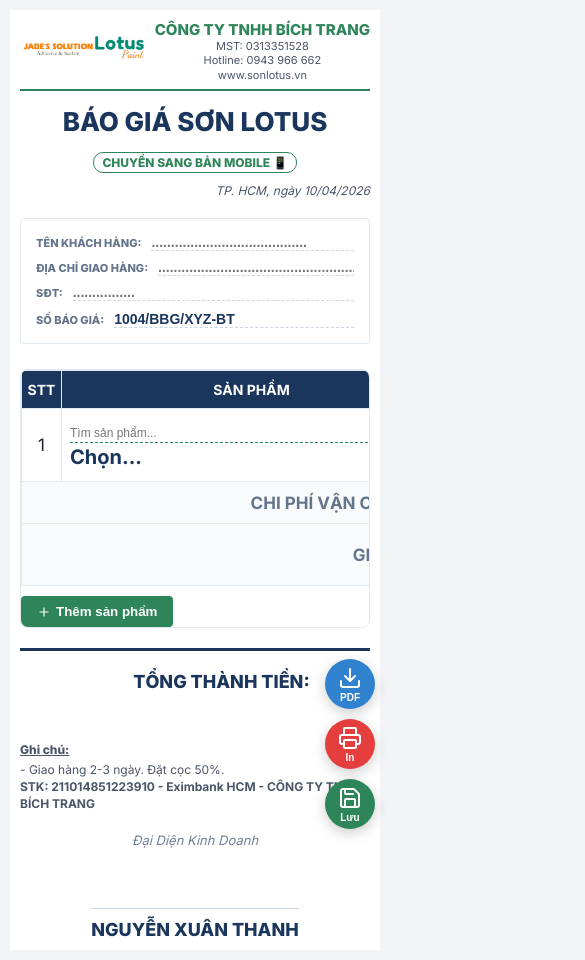
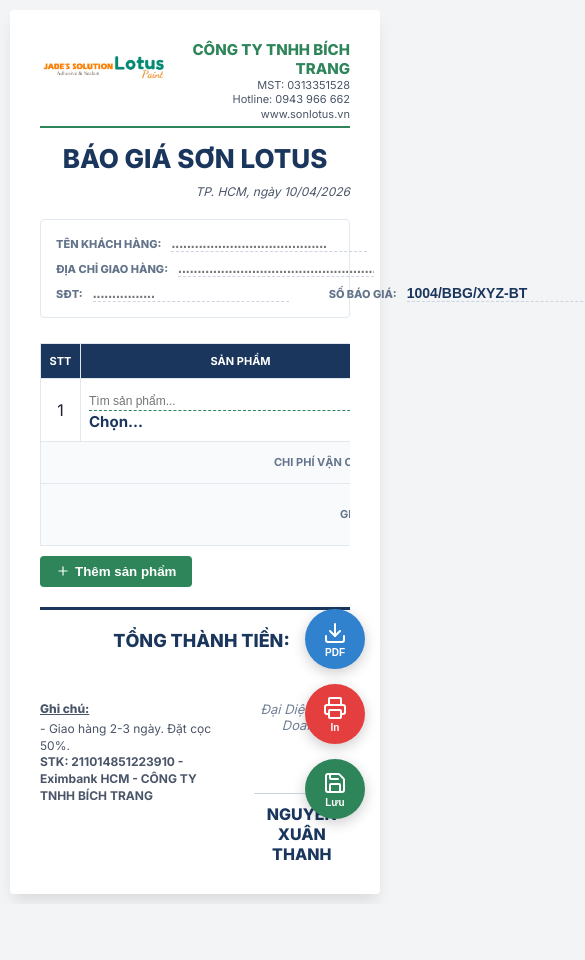
Before and after one commit to aicathanh/app-bao-gia-son, a React (Vite) app: page / in a window 390 px wide. Shown: the whole page, 585 px wide, since content can reach past the window. After the commit the page ends 904 px from the top, so only its background shows below. Built offline with nearby package versions, Linux system fonts and the light colour scheme.

Commit message:
Restore desktop version to original stable state

```diff
--- a/src/components/DesktopApp.jsx
+++ b/src/components/DesktopApp.jsx
@@ -100,12 +100,7 @@
                     </div>
                 </div>
 
-                <div className="quotation-title">
-                    BÁO GIÁ SƠN LOTUS
-                    <div style={{ marginTop: '5px' }}>
-                        <Link to="/mobile" style={{ fontSize: '12px', color: '#2F855A', textDecoration: 'none', border: '1px solid #2F855A', padding: '2px 8px', borderRadius: '10px' }}>CHUYỂN SANG BẢN MOBILE 📱</Link>
-                    </div>
-                </div>
+                <div className="quotation-title">BÁO GIÁ SƠN LOTUS</div>
                 <div className="date-line">TP. HCM, ngày {today}</div>
 
                 {/* Customer Section */}
--- a/src/styles/index.css
+++ b/src/styles/index.css
@@ -199,35 +199,6 @@
   gap: 5px;
 }
 
-/* MOBILE FIXES */
-@media (max-width: 768px) {
-  body { font-size: 18px; } /* Even larger font */
-  .app-container { padding: 10px; box-shadow: none; border-radius: 0; }
-  .company-info { text-align: center; }
-  .split-row { display: flex; flex-direction: column; gap: 10px; }
-  .field-row.right { justify-content: flex-start; }
-
-  .quotation-table td { font-size: 17px; padding: 12px 8px; }
-  .quotation-table th { font-size: 14px; }
-
-  /* Force columns to hold width on mobile */
-  .col-name { width: 380px !important; }
-  .display-name { font-size: 20px !important; }
-  .col-qty { width: 80px !important; }
-  .col-price { width: 140px !important; }
-  .col-amount { width: 150px !important; }
-
-  .footer-section { grid-template-columns: 1fr; gap: 20px; }
-  .floating-actions { bottom: 15px; right: 15px; gap: 10px; }
-  .fab { width: 50px; height: 50px; }
-
-  /* Ensure the table is scrollable but readable */
-  .table-responsive {
-    border: 1px solid #e2e8f0;
-    border-radius: 8px;
-    background: white;
-  }
-}
 
 @media print {
   .no-print { display: none !important; }
```
